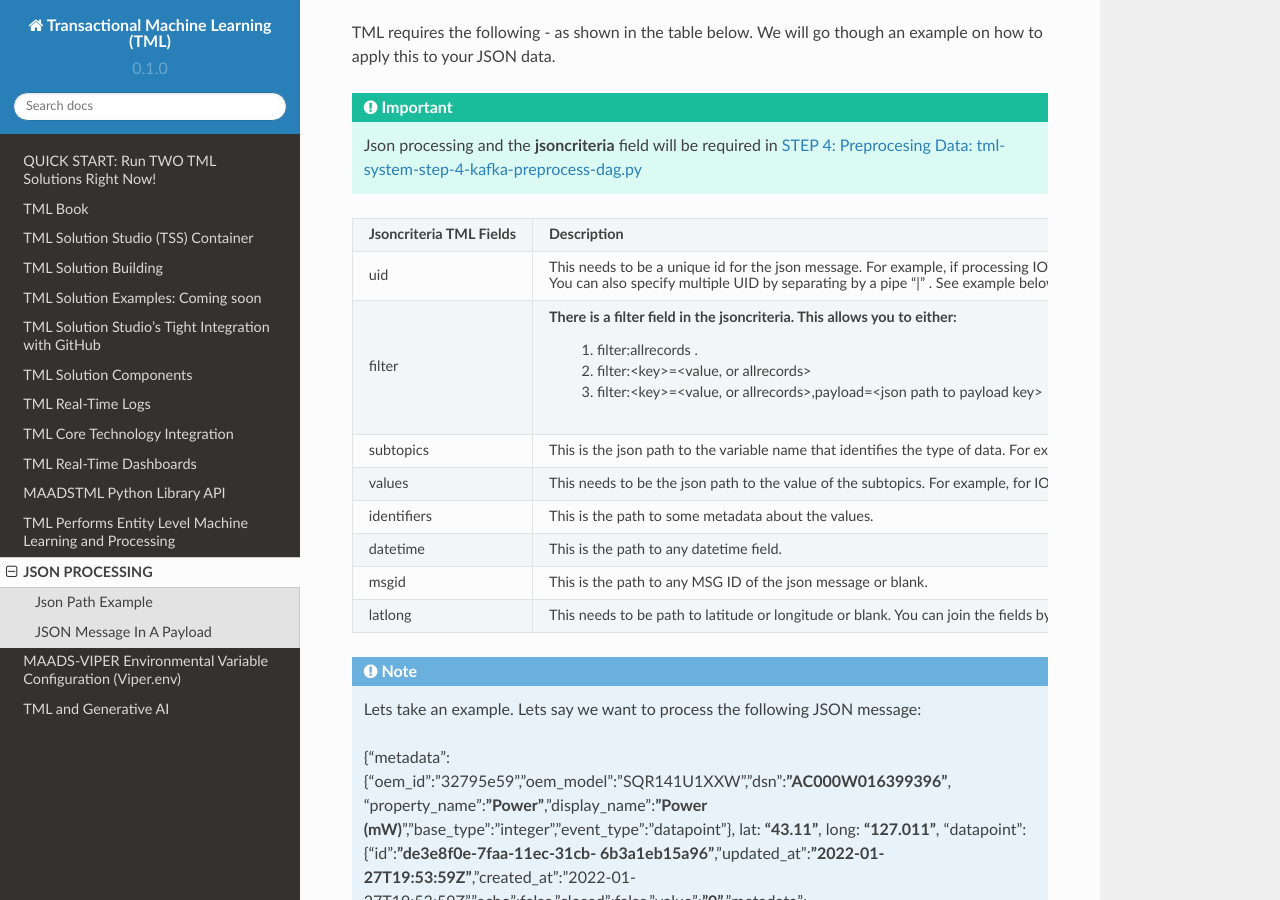
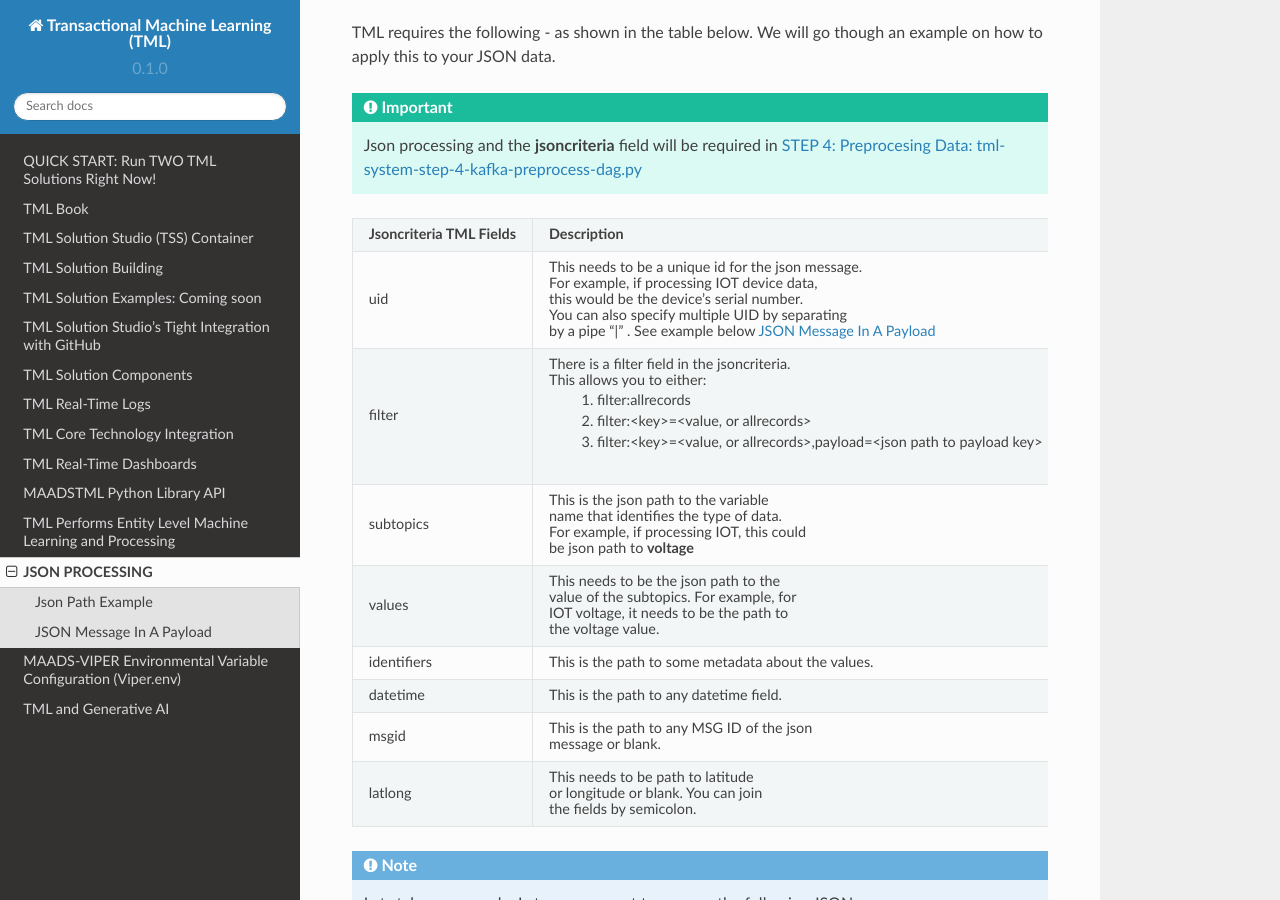
Before and after one commit to smaurice101/readthedocs, a Sphinx documentation site: the page built from docs/source/jsonprocessing.rst, in a window 1280 px wide and 900 px high, scrolled down 331 px. Built offline with Sphinx 7.4.7 and the Read the Docs theme 2.0.0, drawn with Linux system fonts in a browser that asks for light colours; some of the changed text lies outside the part shown.

Commit message:
Update jsonprocessing.rst

```diff
--- a/docs/source/jsonprocessing.rst
+++ b/docs/source/jsonprocessing.rst
@@ -16,26 +16,55 @@
    * - **Jsoncriteria TML Fields**
      - **Description**
    * - uid
-     - This needs to be a unique id for the json message.  For example, if processing IOT device data, this would be the device's serial number.
+     - This needs to be a unique id for the json message.
 
-       You can also specify multiple UID by separating by a pipe "|" . See example below :ref:`JSON Message In A Payload`
+       For example, if processing IOT device data,
+
+       this would be the device's serial number.
+
+       You can also specify multiple UID by separating
+
+       by a pipe "|" . See example below :ref:`JSON Message In A Payload`
    * - filter
-     - There is a filter field in the jsoncriteria.  This allows you to either:
-	1. filter:allrecords .
+     - There is a filter field in the jsoncriteria.
+
+       This allows you to either:
+
+	1. filter:allrecords
+
         2. filter:<key>=<value, or allrecords>
+
         3. filter:<key>=<value, or allrecords>,payload=<json path to payload key>
    * - subtopics
-     - This is the json path to the variable name that identifies the type of data.  For example, if processing IOT, this could be json path to **voltage**
+     - This is the json path to the variable
+
+       name that identifies the type of data.
+
+       For example, if processing IOT, this could
+
+       be json path to **voltage**
    * - values
-     - This needs to be the json path to the value of the subtopics.  For example, for IOT voltage, it needs to be the path to the voltage value.
+     - This needs to be the json path to the
+
+       value of the subtopics.  For example, for
+
+       IOT voltage, it needs to be the path to
+
+       the voltage value.
    * - identifiers
      - This is the path to some metadata about the values.
    * - datetime
      - This is the path to any datetime field.
    * - msgid
-     - This is the path to any MSG ID of the json message or blank.
+     - This is the path to any MSG ID of the json
+
+       message or blank.
    * - latlong
-     - This needs to be path to latitude or longitude or blank.  You can join the fields by semicolon.
+     - This needs to be path to latitude
+
+       or longitude or blank.  You can join
+
+       the fields by semicolon.
 
 .. note::
    Lets take an example.  Lets say we want to process the following JSON message:
@@ -84,7 +113,9 @@
    * - **Sample Json message**
      - **Json Paths**
    * - {
+
 	"metadata": {
+
 		"oem_id": "32795e59",
 
 		"oem_model": "SQR141U1XXW",
@@ -99,7 +130,9 @@
 
                 "event_type": "datapoint"
 	},
+
 	"datapoint": {
+
 		"id": "de3e8f0e-7faa-11ec-31cb-6b3a1eb15a96",
 
 		"updated_at": "2022-01- 27T19:53:59Z",
@@ -128,12 +161,15 @@
 
 	"long": -141.22
        }
+
      - The Json Path to the variable: **dsn** is **metadata.dsn**
 
        The Json Path to the key: **value** is datapoint.value
 
        The Json criteria will be:
+
          jsoncriteria=
+
             uid= metadata.dsn,filter:allrecords~\
 
             subtopics= metadata.property_name~\
@@ -148,11 +184,17 @@
 
             latlong=lat:long
 
-        Note: ~ and \ are just string delimiter and continuation characters, respectively.
+        Note: ~ and \ are just string delimiter
 
-   * - Say you have a value you want to extract from a Json array:
+        and continuation characters, respectively.
+
+   * - Say you have a value you want to extract
+
+       from a Json array:
+
        	"code": {
       		"coding": [
+
 			      {
 				      "system": "http://snomed.info/sct",
 
@@ -160,8 +202,14 @@
 
 				      "display": "Mold (organism)"
 			     }
+
 		     ]},
-     - The Json Path to the variable array: **code** is **code.coding.0.code**, 0 is the first element of the array.
+
+     - The Json Path to the variable array:
+
+       **code** is **code.coding.0.code**, 0
+
+       is the first element of the array.
 
 JSON Message In A Payload
 -----------
```
